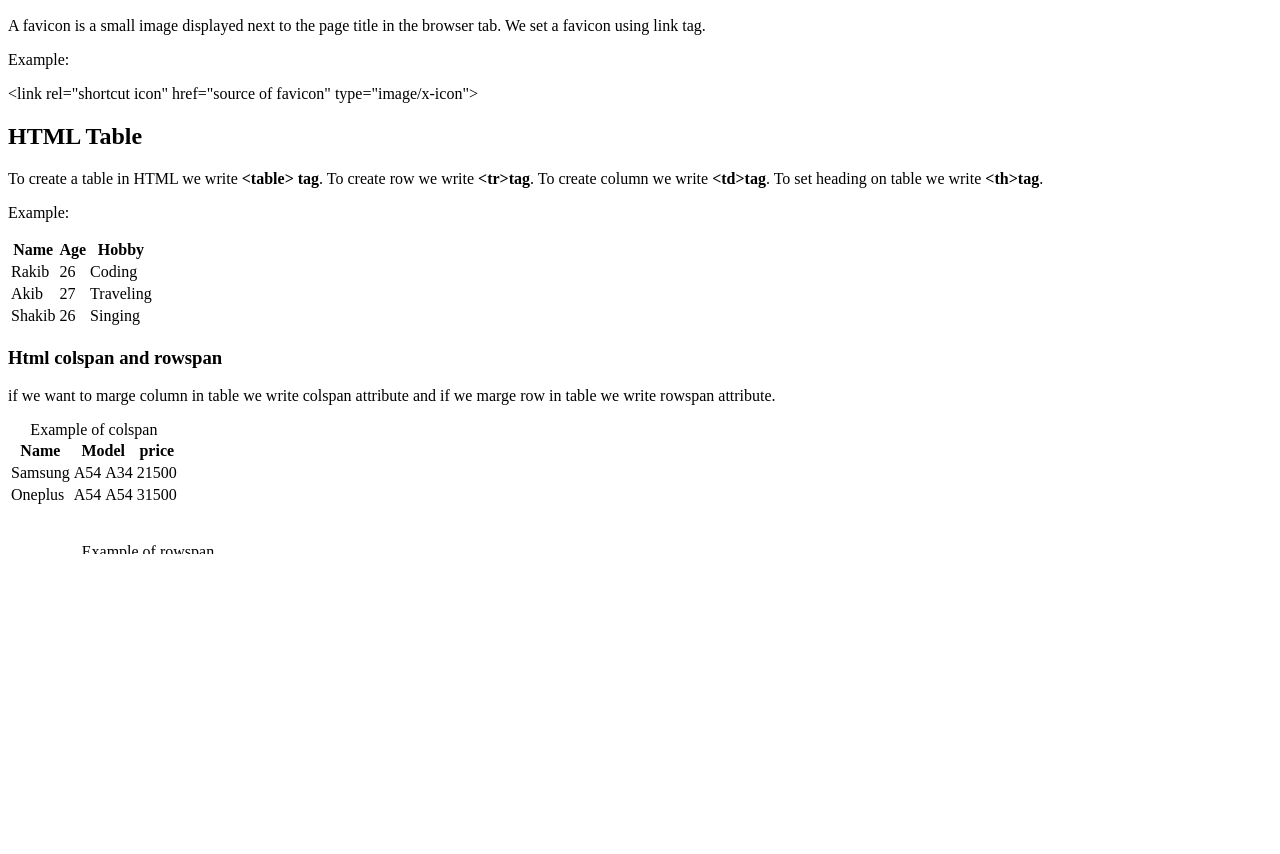
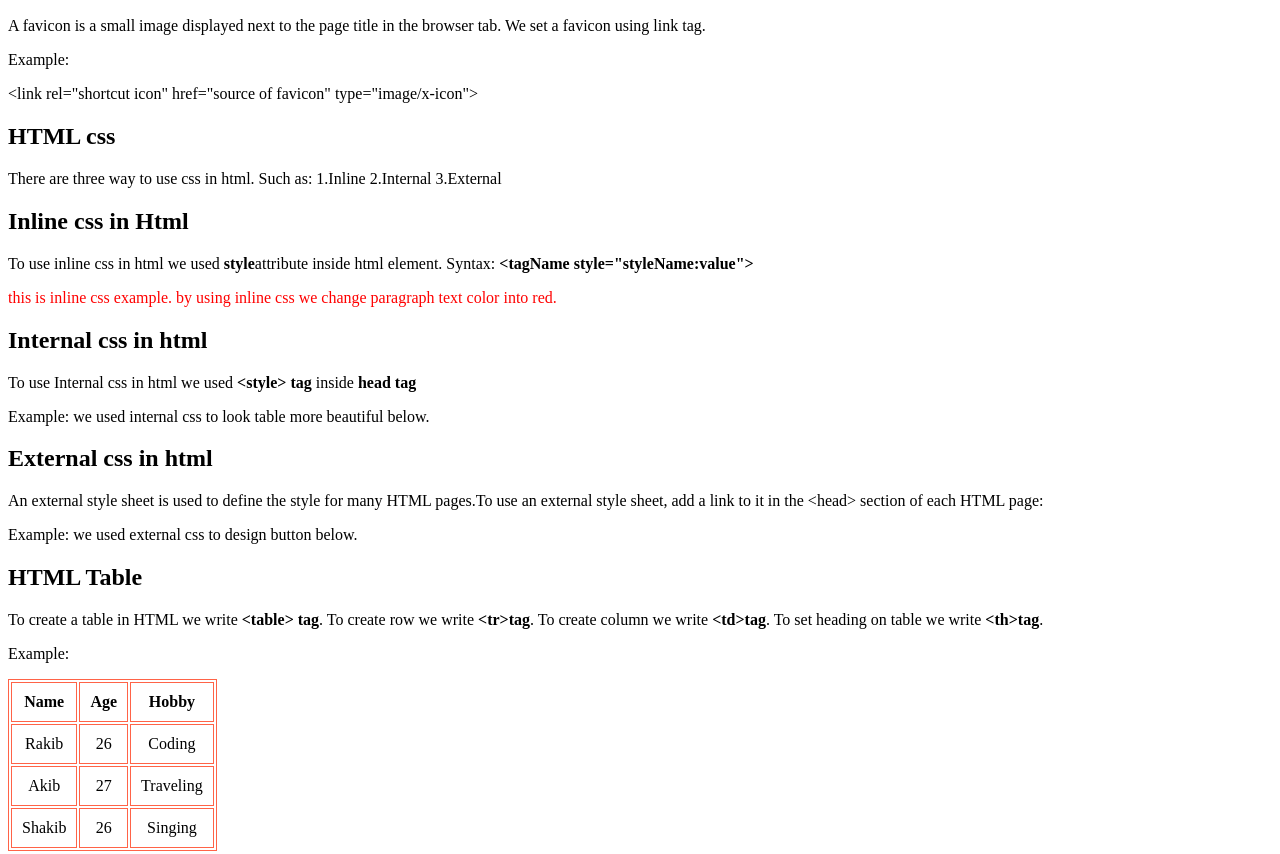
Before and after one commit to Rakib-Hossan/Learning_HTML, a plain HTML site: page DAY_02/index.html in a window 1280 px wide. Shown: the part 1733-2587 px from the top of the page. Before the commit the page ends 2391 px from the top, so only its background shows below. Drawn offline with Linux system fonts and the light colour scheme.

Commit message:
adding comment and css

```diff
--- a/DAY_02/index.html
+++ b/DAY_02/index.html
@@ -5,20 +5,35 @@
     <meta name="viewport" content="width=device-width, initial-scale=1.0">
     <title>Learning Html Day 02</title>
     <link rel="shortcut icon" href="../images/programmer.jpg" type="image/x-icon">
+    <!-- external css example -->
+    <link rel="stylesheet" href="../DAY_02/style.css">
+    <!-- internal css style -->
+    <style>
+      table,th,td{
+        border: 1px solid tomato;
+        text-align: center;
+      }
+      th, td{
+        padding: 10px;
+      }
+    </style>
 </head>
 <body>
+    <!-- html comment -->
     <h2>HTML Comment</h2>
     <p>To comment something or hide something on html we use comment. Syntax: <b>&lt;!-- content --&gt;</b></p>
+    <!-- html links -->
     <h2>HTML Links</h2>
     <P>To define a link in HTML we use <b>&lt;a&gt;</b> tag with <b>href</b> attribute. Syntax: <b>&lt;a href="links"&gt; content &lt;&#47;a&gt;</b> </P>
     <p>We use link in button, image , email etc.</p>
     <p><b>To set a email in a links we use <strong>mailto:</strong> inside href attribute.</b></p>
     <p>Example: <a href="mailto:rakib.redoy01@gmail.com">SEND MAIL</a></p>
-
+    <!-- html image -->
     <h2>HTML Image</h2>
     <p>To show image in html we use <b>&lt;img&gt;</b> tag with <b>src and alt</b> attribute. Where <b>src</b>attribute value is source of image and <b>alt</b>attribute value alternative text of image. Syntax: <b>&lt;img src="source of image" alt="alternative text shown if the image doesn't load on browser."&gt;</b></p>
     <p>Example:</p>
     <img src="../images/programmer.jpg" alt="PC image" height="200px" width="300px">
+    <!-- Image map  -->
     <h2>HTML Image map</h2>
     <p>If we want set multiple link on one image use <b>&lt;map&gt; tag</b>  with &lt;img&gt; tag. We select specific area for specific link.</p>
     <p>Example:</p>
@@ -31,11 +46,28 @@
           <area alt="Keyboard" title="Keyboard" href="https://www.startech.com.bd/accessories/keyboards" coords="76,644,851,867" shape="rect">
           <area alt="mouse" title="mouse" href="https://www.startech.com.bd/accessories/mouse" coords="979,686 1031,788 1107,784 1062,683 979,688 979,695 979,691 979,691 979,691 979,691 " shape="polygon">
         </map>
+      <!-- html Favicon -->
     <h2>HTML Favicon</h2>
     <p>A favicon is a small image displayed next to the page title in the browser tab. We set a favicon using link tag. </p>
     <p>Example:</p>
     <p> &lt;link rel="shortcut icon" href="source of favicon" type="image/x-icon"&gt;</p>
-   <h2>HTML Table</h2>
+    <!-- html css  -->
+    <h2>HTML css</h2>
+    <p>There are three way to use css in html. Such as: 1.Inline 2.Internal 3.External</p>
+    <!-- inline css  -->
+    <h2>Inline css in Html</h2>
+    <p>To use inline css in html we used <b>style</b>attribute inside html element. Syntax: <b>&lt;tagName style="styleName:value"&gt;</b></p>
+    <p style="color:red">this is inline css example. by using inline css we change paragraph text color into red.</p>
+    <!-- internal css  -->
+    <h2>Internal css in html</h2>
+    <p>To use Internal css in html we used <b>&lt;style&gt; tag</b> inside <b>head tag</b></p>
+    <p>Example: we used internal css to look table more beautiful below.</p>
+    <!-- External css  -->
+    <h2>External css in html</h2>
+    <p>An external style sheet is used to define the style for many HTML pages.To use an external style sheet, add a link to it in the &lt;head&gt; section of each HTML page:</p>
+    <p>Example: we used external css to design button below.</p>
+    <!-- html table  -->
+    <h2>HTML Table</h2>
    <p>To create a table in HTML we write <b>&lt;table&gt; tag</b>. To create row we write <b>&lt;tr&gt;tag</b>. To create column we write <b>&lt;td&gt;tag</b>. To set heading on table we write <b>&lt;th&gt;tag</b>.</p>
    <p>Example:</p>
    <table>
@@ -60,6 +92,7 @@
       <td>Singing</td>
     </tr>
    </table>
+   <!-- colspan and rowspan  -->
    <h3>Html colspan and rowspan</h3>
    <p>if we want to marge column in table we write colspan attribute and if we marge row in table we write rowspan attribute.</p>
    <table>
@@ -103,6 +136,8 @@
       <td>25500</td>
     </tr>
    </table>
+   <br>
+   <a href="../DAY_01/index.html"><button>Back to learn HTML (DAY_01)</button></a>
    <a href="../DAY_03/index.html"><button>Continue to learn HTML (DAY_03)</button></a>
 </body>
 </html>
--- /dev/null
+++ b/DAY_02/style.css
@@ -0,0 +1,7 @@
+button{
+    border: 2px solid;
+    padding:10px;
+    background-color: darkcyan;
+    color:aliceblue;
+    font-weight: bold;
+}
```
Also changed, not shown: DAY_01/index.html (+10 -0 lines), DAY_03/index.html (+24 -0 lines).
